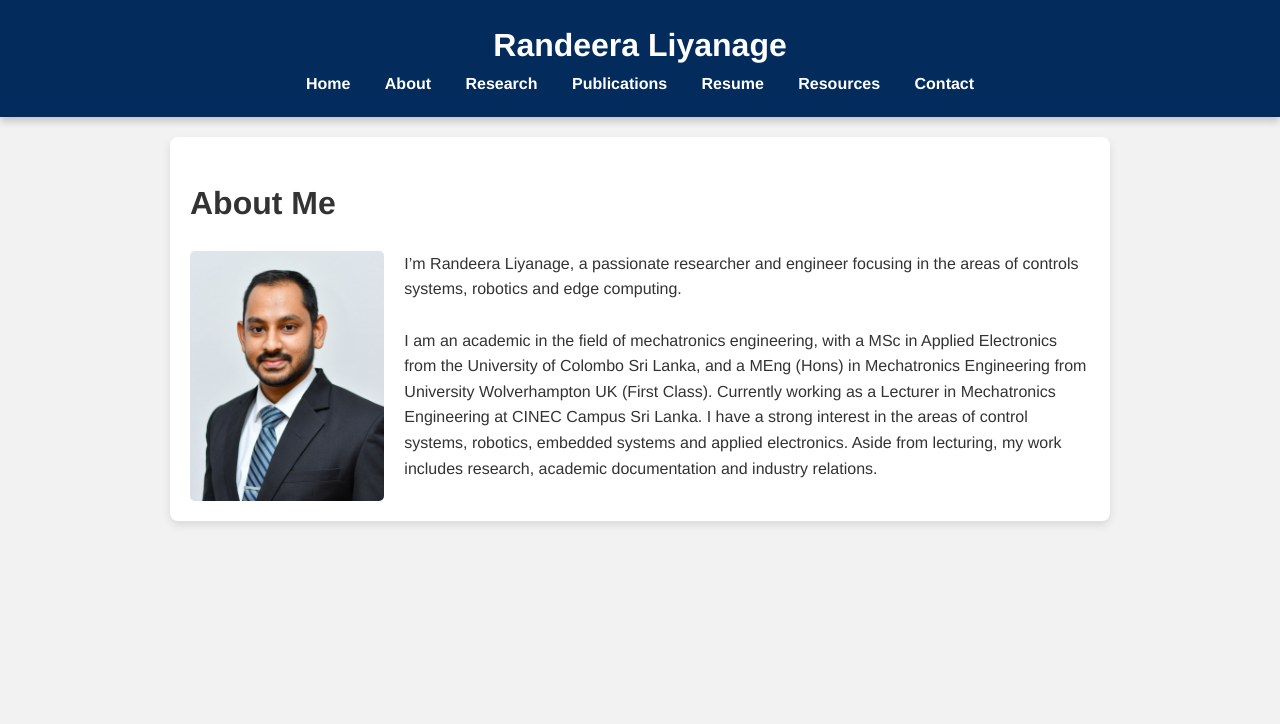
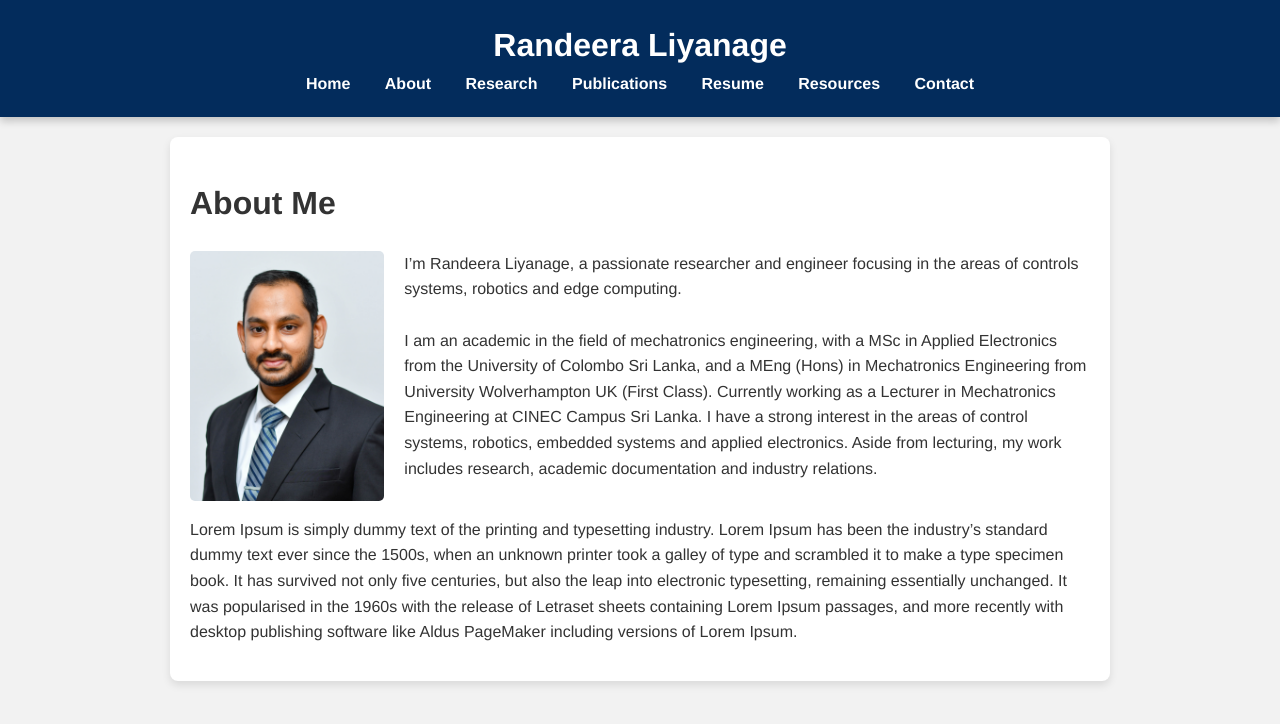
Before and after one commit to randeeraliyanage/randeeraliyanage.github.io, a Jekyll site: the page built from about.md, in a window 1280 px wide. Shown: the top 724 px of the page. Built offline with Jekyll 4.4.1, drawn with Linux system fonts in a browser that asks for light colours.

Commit message:
Update about.md

```diff
--- a/about.md
+++ b/about.md
@@ -13,3 +13,5 @@
         I am an academic in the field of mechatronics engineering, with a MSc in Applied Electronics from the University of Colombo Sri Lanka, and a MEng (Hons) in Mechatronics Engineering from University Wolverhampton UK (First Class). Currently working as a Lecturer in Mechatronics Engineering at CINEC Campus Sri Lanka. I have a strong interest in the areas of control systems, robotics, embedded systems and applied electronics. Aside from lecturing, my work includes research, academic documentation and industry relations.
     </div>
 </div>
+
+Lorem Ipsum is simply dummy text of the printing and typesetting industry. Lorem Ipsum has been the industry's standard dummy text ever since the 1500s, when an unknown printer took a galley of type and scrambled it to make a type specimen book. It has survived not only five centuries, but also the leap into electronic typesetting, remaining essentially unchanged. It was popularised in the 1960s with the release of Letraset sheets containing Lorem Ipsum passages, and more recently with desktop publishing software like Aldus PageMaker including versions of Lorem Ipsum.
```
